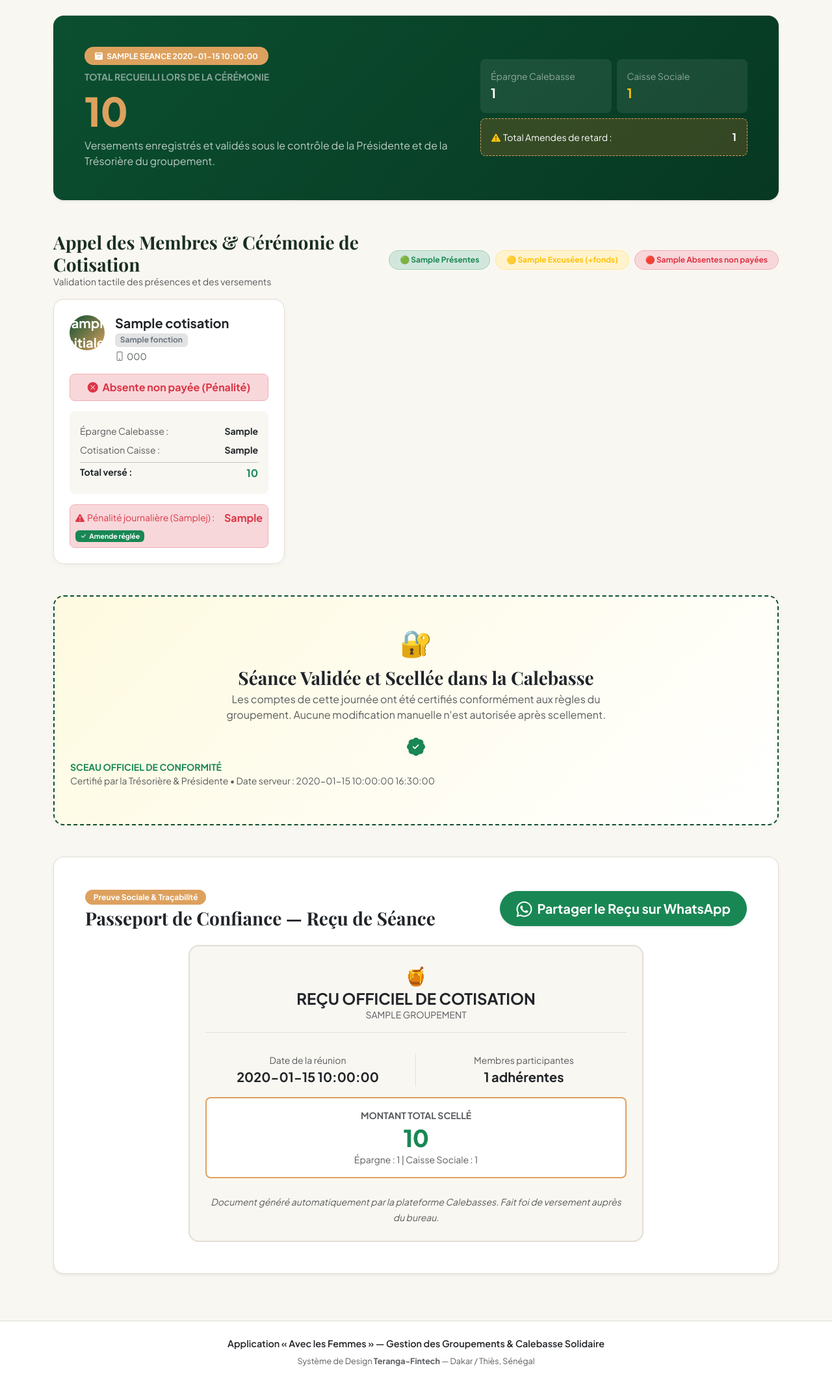
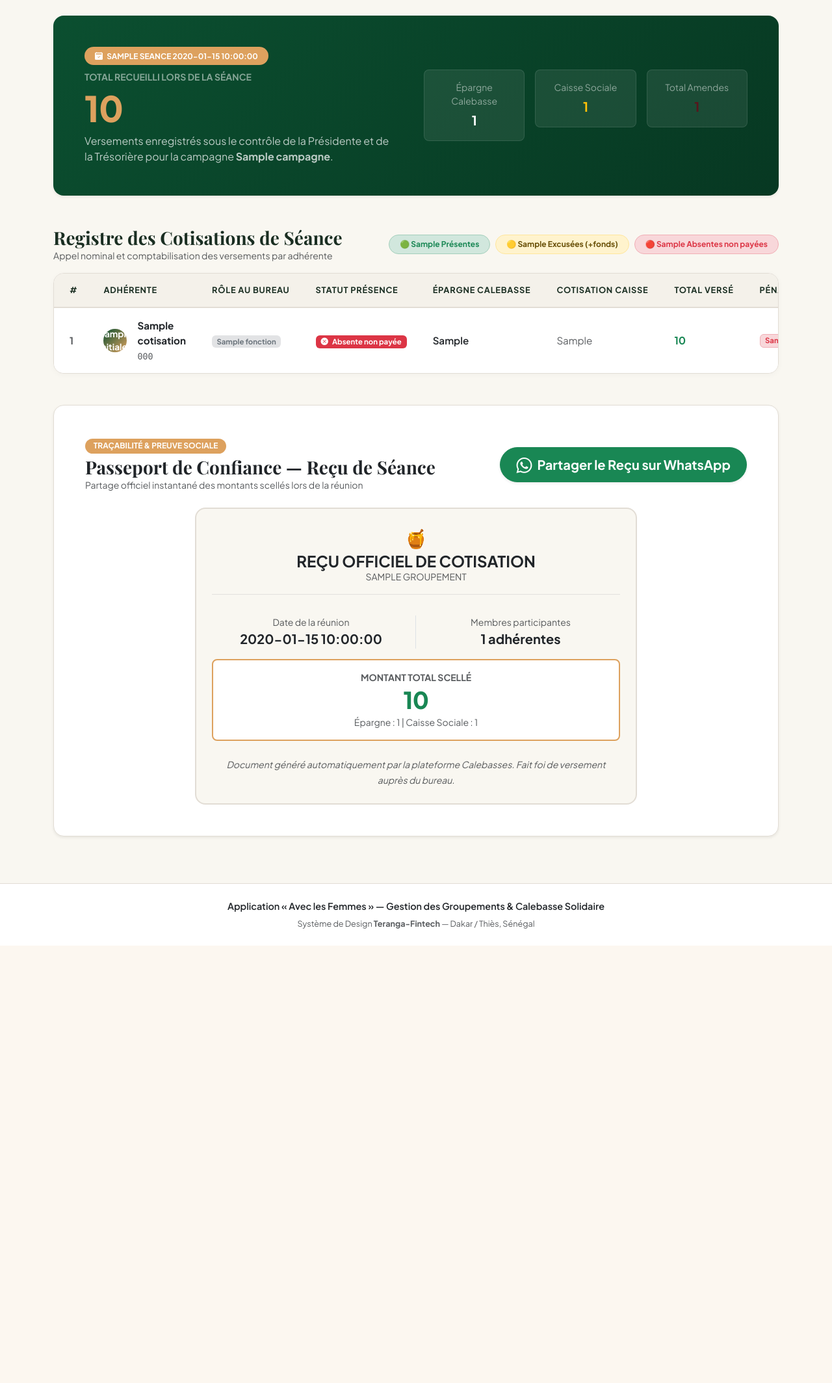
Before and after one commit to Gafclerck/AvecLesFemmes, a Symfony app: template templates/campagne/seance.html.twig in a window 1280 px wide. Shown: the part 182-2310 px from the top of the page at 65% size. After the commit the page ends 1637 px from the top, so only its background shows below. Run offline with Twig, Linux system fonts and the light colour scheme; the template is opened without the code that fills it: most values are stand-ins (such as "Sample title", 1, 10 or a date in 2020); some libraries are stand-ins or nearby versions; some web fonts are replaced.

Commit message:
refactor: replace cotisation cards with table view in seance

```diff
--- a/templates/campagne/seance.html.twig
+++ b/templates/campagne/seance.html.twig
@@ -1,6 +1,6 @@
 {% extends 'base.html.twig' %}
 
-{% block title %}Cérémonie de Cotisation ({{ seance.dateFormatted }}) — Calebasses Teranga{% endblock %}
+{% block title %}Séance du {{ seance.dateFormatted }} — {{ campagne.nom }}{% endblock %}
 
 {% block body %}
 <!-- Fil d'Ariane -->
@@ -13,40 +13,40 @@
     </ol>
 </nav>
 
-<!-- Zone 1 : Bilan Vivant de la Séance -->
-<div class="card card-teranga p-4 p-md-5 mb-5 border-0 shadow-sm" style="background: linear-gradient(135deg, #0B4F30 0%, #073822 100%); color: #FFFFFF;">
+<!-- Bilan Financier de la Séance (KPIs Épurés) -->
+<div class="card card-teranga p-4 p-md-5 mb-5 border-0 shadow-sm" style="background: linear-gradient(135deg, var(--vert-calebasse) 0%, var(--vert-calebasse-dark) 100%); color: #FFFFFF;">
     <div class="row align-items-center g-4">
-        <div class="col-lg-7">
+        <div class="col-lg-6">
             <span class="badge badge-gold mb-2 text-uppercase px-3 py-2">
                 <i class="bi bi-calendar2-check-fill me-1"></i> {{ seance.jourNom }} {{ seance.dateFormatted }}
             </span>
-            <div class="text-white-50 text-uppercase fw-bold letter-spacing-1 small">Total Recueilli lors de la Cérémonie</div>
-            <div class="montant-geant text-warning my-2" style="font-size: clamp(2.5rem, 5vw, 3.8rem); color: var(--or-souki) !important;">
+            <div class="text-white-50 text-uppercase fw-bold letter-spacing-1 small">Total Recueilli lors de la Séance</div>
+            <div class="montant-geant text-warning my-2" style="font-size: clamp(2.4rem, 4.5vw, 3.4rem); color: var(--or-souki) !important;">
                 {{ seance.grandTotal }}
             </div>
-            <p class="text-light opacity-75 mb-0">
-                Versements enregistrés et validés sous le contrôle de la Présidente et de la Trésorière du groupement.
+            <p class="text-light opacity-75 mb-0" style="max-width: 480px;">
+                Versements enregistrés sous le contrôle de la Présidente et de la Trésorière pour la campagne <strong>{{ campagne.nom }}</strong>.
             </p>
         </div>
 
-        <div class="col-lg-5">
-            <div class="row g-2">
-                <div class="col-6">
-                    <div class="p-3 rounded-3" style="background: rgba(255, 255, 255, 0.08);">
+        <div class="col-lg-6">
+            <div class="row g-3">
+                <div class="col-sm-4">
+                    <div class="p-3 rounded-3 text-center" style="background: rgba(255, 255, 255, 0.08); border: 1px solid rgba(255, 255, 255, 0.1);">
                         <div class="text-white-50 small">Épargne Calebasse</div>
-                        <div class="fs-5 fw-bold text-white">{{ seance.totalEpargne }}</div>
+                        <div class="fs-5 fw-bold text-white mt-1">{{ seance.totalEpargne }}</div>
                     </div>
                 </div>
-                <div class="col-6">
-                    <div class="p-3 rounded-3" style="background: rgba(255, 255, 255, 0.08);">
+                <div class="col-sm-4">
+                    <div class="p-3 rounded-3 text-center" style="background: rgba(255, 255, 255, 0.08); border: 1px solid rgba(255, 255, 255, 0.1);">
                         <div class="text-white-50 small">Caisse Sociale</div>
-                        <div class="fs-5 fw-bold text-warning">{{ seance.totalCaisse }}</div>
+                        <div class="fs-5 fw-bold text-warning mt-1">{{ seance.totalCaisse }}</div>
                     </div>
                 </div>
-                <div class="col-12">
-                    <div class="p-3 rounded-3 d-flex justify-content-between align-items-center" style="background: rgba(188, 108, 37, 0.25); border: 1px dashed var(--or-souki);">
-                        <span class="small text-white"><i class="bi bi-exclamation-triangle-fill text-warning me-1"></i>Total Amendes de retard :</span>
-                        <strong class="fs-6 text-white">{{ seance.totalAmendes }}</strong>
+                <div class="col-sm-4">
+                    <div class="p-3 rounded-3 text-center" style="background: rgba(255, 255, 255, 0.08); border: 1px solid rgba(255, 255, 255, 0.1);">
+                        <div class="text-white-50 small">Total Amendes</div>
+                        <div class="fs-5 fw-bold text-danger-emphasis mt-1">{{ seance.totalAmendes }}</div>
                     </div>
                 </div>
             </div>
@@ -54,18 +54,18 @@
     </div>
 </div>
 
-<!-- Zone 2 : Grille Tactile des Membres (Appel & Présence) -->
+<!-- Registre de Séance & Appel des Membres sous forme de TABLEAU -->
 <div class="mb-5">
-    <div class="d-flex justify-content-between align-items-center mb-3">
+    <div class="d-flex justify-content-between align-items-center mb-3 flex-wrap gap-2">
         <div>
-            <h3 class="fw-bold mb-0">Appel des Membres & Cérémonie de Cotisation</h3>
-            <p class="text-muted small mb-0">Validation tactile des présences et des versements</p>
+            <h3 class="fw-bold mb-0">Registre des Cotisations de Séance</h3>
+            <p class="text-muted small mb-0">Appel nominal et comptabilisation des versements par adhérente</p>
         </div>
         <div class="d-flex gap-2">
             <span class="badge bg-success-subtle text-success border border-success-subtle rounded-pill px-3 py-2">
                 🟢 {{ seance.nbPresents }} Présentes
             </span>
-            <span class="badge bg-warning-subtle text-warning border border-warning-subtle rounded-pill px-3 py-2">
+            <span class="badge bg-warning-subtle text-warning-emphasis border border-warning-subtle rounded-pill px-3 py-2">
                 🟡 {{ seance.nbAbsentsAvecFonds }} Excusées (+fonds)
             </span>
             {% if seance.nbAbsentsNonPayes > 0 %}
@@ -76,101 +76,100 @@
         </div>
     </div>
 
-    <div class="row g-4">
+    <div class="table-teranga-wrapper">
+        <div class="table-responsive">
+            <table class="table table-teranga table-hover align-middle">
+                <thead>
+                    <tr>
+                        <th class="ps-4">#</th>
+                        <th>Adhérente</th>
+                        <th>Rôle au Bureau</th>
+                        <th>Statut Présence</th>
+                        <th>Épargne Calebasse</th>
+                        <th>Cotisation Caisse</th>
+                        <th>Total Versé</th>
+                        <th class="pe-4">Pénalité / Amende</th>
+                    </tr>
+                </thead>
+                <tbody>
                     {% for c in seance.cotisations %}
-            <div class="col-md-6 col-lg-4">
-                <div class="card card-teranga h-100 p-4 {% if c.statutPresence == 'ABSENT_NON_PAYE' %}border-danger border-2{% endif %}">
-                    <div class="d-flex align-items-start gap-3 mb-3">
-                        <div class="avatar-rond" style="width: 54px; height: 54px; font-size: 1.25rem;">
+                        <tr class="{% if c.statutPresence == 'ABSENT_NON_PAYE' %}table-danger table-opacity-25{% endif %}">
+                            <td class="ps-4 text-muted fw-bold">{{ loop.index }}</td>
+                            <td>
+                                <div class="d-flex align-items-center gap-3">
+                                    <div class="avatar-rond" style="width: 36px; height: 36px; font-size: 0.85rem;">
                                         {{ c.initiales }}
                                     </div>
-                        <div class="flex-grow-1">
-                            <h5 class="fw-bold mb-0 text-dark">{{ c.membreNom }}</h5>
-                            <span class="badge bg-secondary-subtle text-secondary small">{{ c.fonction|default('Adhérente active') }}</span>
-                            <div class="text-muted small mt-1"><i class="bi bi-phone me-1"></i>{{ c.telephone }}</div>
+                                    <div>
+                                        <strong class="text-dark d-block">{{ c.membreNom }}</strong>
+                                        <small class="text-muted font-monospace">{{ c.telephone }}</small>
                                     </div>
                                 </div>
-
-                    <!-- Badge de Présence Tactile (Basé sur Backed Enum) -->
-                    <div class="mb-3">
+                            </td>
+                            <td>
+                                <span class="badge bg-secondary-subtle text-secondary small">
+                                    {{ c.fonction|default('Adhérente') }}
+                                </span>
+                            </td>
+                            <td>
                                 {% if c.statutPresence == 'PRESENT' %}
-                            <div class="p-2 rounded-3 text-center bg-success-subtle text-success border border-success-subtle fw-bold">
-                                <i class="bi bi-check-circle-fill me-1"></i> Présente physiquement
-                            </div>
+                                    <span class="badge bg-success-subtle text-success border border-success-subtle px-2 py-1">
+                                        <i class="bi bi-check-circle-fill me-1"></i> Présente
+                                    </span>
                                 {% elseif c.statutPresence == 'ABSENT_AVEC_FONDS' %}
-                            <div class="p-2 rounded-3 text-center bg-warning-subtle text-warning-emphasis border border-warning-subtle fw-bold">
-                                <i class="bi bi-envelope-check-fill me-1"></i> Absente (fonds envoyés par tiers)
+                                    <span class="badge bg-warning-subtle text-warning-emphasis border border-warning-subtle px-2 py-1">
+                                        <i class="bi bi-envelope-check-fill me-1"></i> Excusée (+fonds)
+                                    </span>
+                                {% else %}
+                                    <span class="badge bg-danger text-white px-2 py-1">
+                                        <i class="bi bi-x-circle-fill me-1"></i> Absente non payée
+                                    </span>
+                                {% endif %}
+                            </td>
+                            <td>
+                                <span class="fw-semibold text-dark">{{ c.montantEpargne }}</span>
+                            </td>
+                            <td>
+                                <span class="text-muted">{{ c.montantCaisse }}</span>
+                            </td>
+                            <td>
+                                <strong class="text-success fs-6">{{ c.montantTotal }}</strong>
+                            </td>
+                            <td class="pe-4">
+                                {% if c.aAmende %}
+                                    <div class="d-flex align-items-center gap-2">
+                                        <span class="badge bg-danger-subtle text-danger border border-danger-subtle">
+                                            {{ c.amendeMontant }} ({{ c.amendeJours }}j)
+                                        </span>
+                                        {% if c.amendePayee %}
+                                            <span class="badge bg-success text-white small" title="Amende réglée">
+                                                <i class="bi bi-check-lg"></i> Réglée
+                                            </span>
+                                        {% else %}
+                                            <span class="badge bg-danger text-white small" title="Paiement en attente">
+                                                <i class="bi bi-hourglass-split"></i> En attente
+                                            </span>
+                                        {% endif %}
                                     </div>
                                 {% else %}
-                            <div class="p-2 rounded-3 text-center bg-danger-subtle text-danger border border-danger-subtle fw-bold">
-                                <i class="bi bi-x-circle-fill me-1"></i> Absente non payée (Pénalité)
-                            </div>
+                                    <span class="text-muted small">—</span>
                                 {% endif %}
-                    </div>
-
-                    <!-- Détail du versement -->
-                    <div class="p-3 rounded-3 my-auto" style="background-color: var(--fond-ecru);">
-                        <div class="d-flex justify-content-between small py-1">
-                            <span class="text-muted">Épargne Calebasse :</span>
-                            <strong class="text-dark">{{ c.montantEpargne }}</strong>
-                        </div>
-                        <div class="d-flex justify-content-between small py-1">
-                            <span class="text-muted">Cotisation Caisse :</span>
-                            <strong class="text-dark">{{ c.montantCaisse }}</strong>
-                        </div>
-                        <div class="d-flex justify-content-between small py-1 border-top border-secondary-subtle mt-1 pt-1">
-                            <span class="fw-bold text-dark">Total versé :</span>
-                            <strong class="text-success fs-6">{{ c.montantTotal }}</strong>
-                        </div>
-                    </div>
-
-                    <!-- Bloc Amende si déclenchée -->
-                    {% if c.aAmende %}
-                        <div class="mt-3 p-2 rounded-3 border border-danger-subtle bg-danger-subtle text-danger small">
-                            <div class="d-flex justify-content-between align-items-center">
-                                <span><i class="bi bi-exclamation-triangle-fill me-1"></i>Pénalité journalière ({{ c.amendeJours }}j) :</span>
-                                <strong class="fs-6">{{ c.amendeMontant }}</strong>
-                            </div>
-                            <div class="mt-1">
-                                {% if c.amendePayee %}
-                                    <span class="badge bg-success text-white"><i class="bi bi-check-lg me-1"></i>Amende réglée</span>
-                                {% else %}
-                                    <span class="badge bg-danger text-white"><i class="bi bi-hourglass-split me-1"></i>En attente de paiement</span>
-                                {% endif %}
-                            </div>
-                        </div>
-                    {% endif %}
-                </div>
-            </div>
+                            </td>
+                        </tr>
                     {% endfor %}
-    </div>
-</div>
-
-<!-- Zone 3 : Validation & Sceau de Clôture -->
-<div class="card card-teranga p-4 mb-5 text-center" style="background: linear-gradient(135deg, #FEFAE0 0%, #FFFFFF 100%); border: 2px dashed var(--vert-calebasse);">
-    <div class="py-3">
-        <span class="fs-1">🔐</span>
-        <h3 class="fw-bold mt-2 mb-1 text-dark">Séance Validée et Scellée dans la Calebasse</h3>
-        <p class="text-muted mb-3" style="max-width: 600px; margin: 0 auto;">
-            Les comptes de cette journée ont été certifiés conformément aux règles du groupement. Aucune modification manuelle n'est autorisée après scellement.
-        </p>
-
-        <div class="sceau-confiance mb-3">
-            <i class="bi bi-patch-check-fill fs-3 text-success"></i>
-            <div class="text-start">
-                <div class="fw-bold text-success text-uppercase small">Sceau Officiel de Conformité</div>
-                <div class="small text-muted">Certifié par la Trésorière & Présidente • Date serveur : {{ seance.dateFormatted }} 16:30:00</div>
-            </div>
+                </tbody>
+            </table>
         </div>
     </div>
 </div>
 
-<!-- Zone 4 : Passeport de Confiance (Reçu Officiel & Partage WhatsApp) -->
+<!-- Passeport de Confiance : Reçu Officiel & Partage WhatsApp -->
 <div class="card card-teranga p-4 p-md-5 mb-5 shadow-sm">
-    <div class="d-flex justify-content-between align-items-center mb-4 flex-wrap gap-2">
+    <div class="d-flex justify-content-between align-items-center mb-4 flex-wrap gap-3">
         <div>
-            <span class="badge badge-gold mb-1">Preuve Sociale & Traçabilité</span>
+            <span class="badge badge-gold mb-1 text-uppercase">Traçabilité & Preuve Sociale</span>
             <h3 class="fw-bold mb-0 text-dark">Passeport de Confiance — Reçu de Séance</h3>
+            <p class="text-muted small mb-0">Partage officiel instantané des montants scellés lors de la réunion</p>
         </div>
         <div>
             <a href="https://api.whatsapp.com/send?text={{ ('Reçu Officiel Calebasses - ' ~ campagne.nom ~ ' - Séance du ' ~ seance.dateFormatted ~ ' : Total collecté ' ~ seance.grandTotal ~ ' scellé dans la Calebasse.')|url_encode }}"
@@ -182,8 +181,8 @@
         </div>
     </div>
 
-    <!-- Reçu Stylisé -->
-    <div class="p-4 rounded-4" style="background-color: var(--fond-ecru); border: 2px solid var(--border-color); max-width: 700px; margin: 0 auto;">
+    <!-- Reçu Stylisé Épuré -->
+    <div class="p-4 rounded-4" style="background-color: var(--fond-ecru); border: 2px solid var(--border-color); max-width: 680px; margin: 0 auto;">
         <div class="text-center pb-3 border-bottom border-dark border-opacity-10">
             <div class="fs-3">🍯</div>
             <h4 class="fw-bold mb-0 text-dark">REÇU OFFICIEL DE COTISATION</h4>
```
Lines whose indentation alone changed are shown as unchanged.
